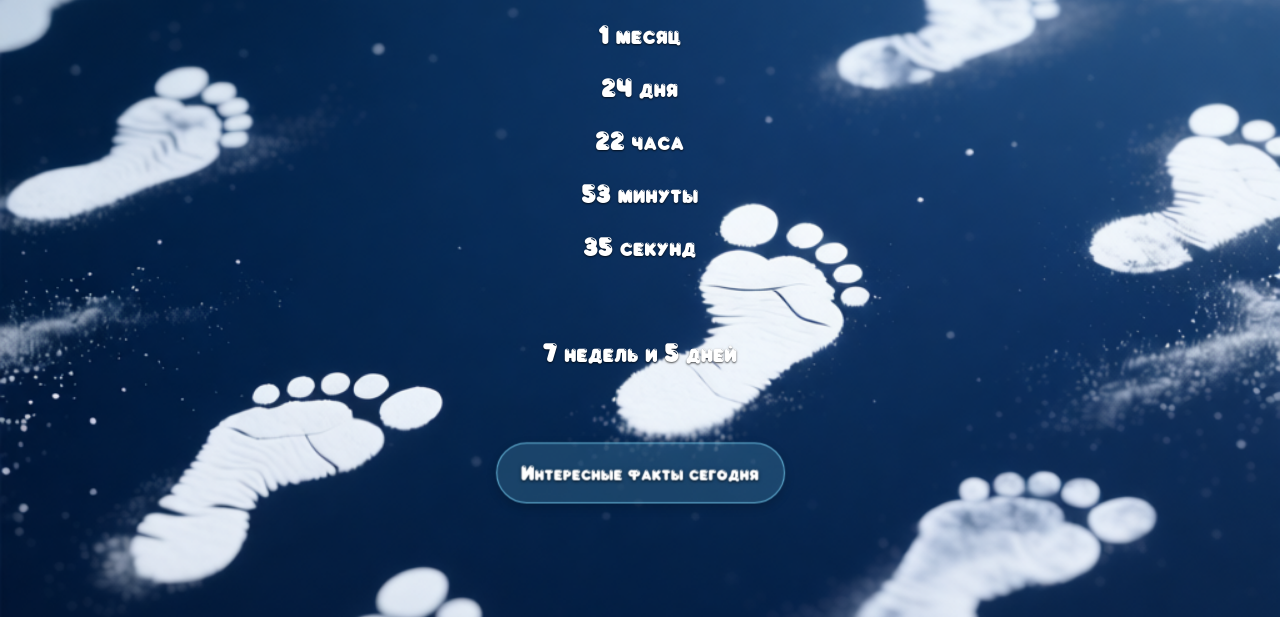
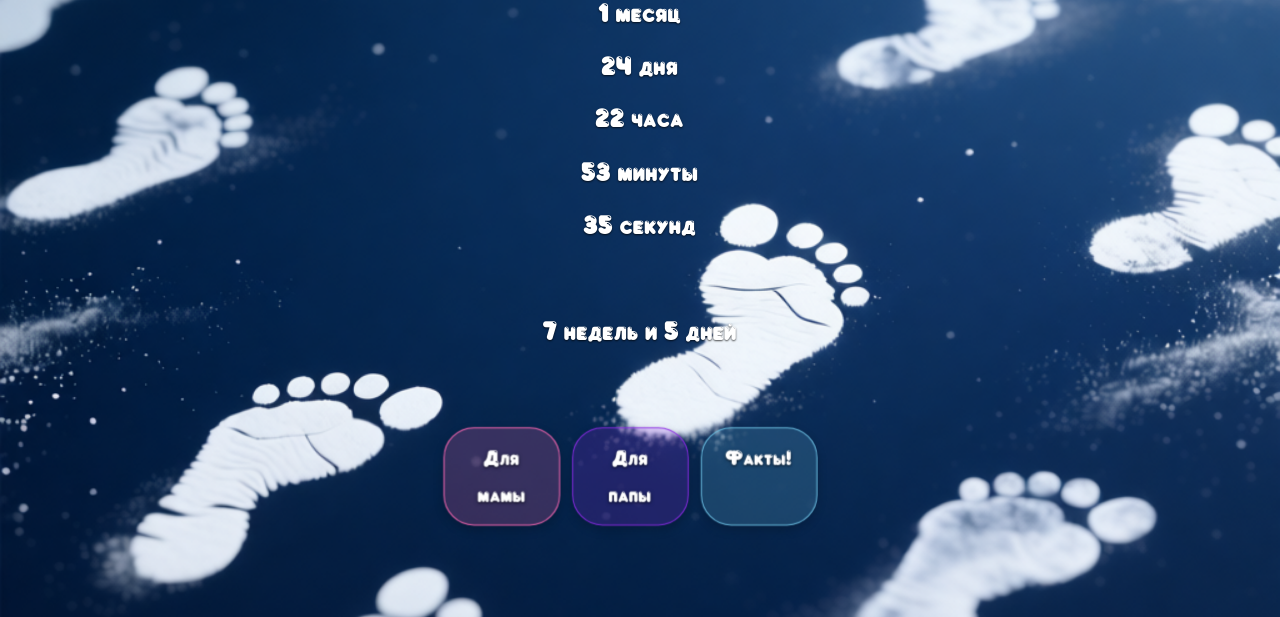
Before and after one commit to pomazunv-svg/son-counter1, a plain HTML site: page index.html in a window 1280 px wide. Shown: the part 183-800 px from the top of the page. Drawn offline with Linux system fonts and the light colour scheme.

Commit message:
index.html

```diff
--- a/index.html
+++ b/index.html
@@ -90,12 +90,21 @@
             transform: scale(1);
         }
 
-        .fact-button {
+        /* Контейнер для трёх кнопок */
+        .buttons-container {
+            display: flex;
+            flex-wrap: wrap;
+            justify-content: center;
+            gap: 12px;
+            margin-top: 1.2rem;
+            max-width: 95%;
+        }
+
+        .action-button {
             background: rgba(110, 193, 228, 0.2);
             border: 1px solid #6ec1e4;
             border-radius: 30px;
-            padding: 10px 24px;
-            display: inline-block;
+            padding: 10px 20px;
             text-decoration: none;
             color: white;
             font-family: 'Smeshariki Covers', sans-serif;
@@ -105,11 +114,29 @@
             -webkit-backdrop-filter: blur(8px);
             box-shadow: 0 4px 12px rgba(0,0,0,0.2);
             transition: all 0.2s ease;
-            margin-top: 0.5rem;
+            flex: 1;
+            min-width: 110px;
+            text-align: center;
         }
-        .fact-button:hover {
+        .action-button:hover {
             background: rgba(110, 193, 228, 0.3);
             transform: scale(1.03);
+        }
+
+        .mom-button {
+            background: rgba(255, 105, 180, 0.2);
+            border-color: #ff69b4;
+        }
+        .mom-button:hover {
+            background: rgba(255, 105, 180, 0.3);
+        }
+
+        .dad-button {
+            background: rgba(138, 43, 226, 0.2);
+            border-color: #8a2be2;
+        }
+        .dad-button:hover {
+            background: rgba(138, 43, 226, 0.3);
         }
 
         /* Кнопка-облачко */
@@ -142,7 +169,11 @@
         @media (max-width: 390px) {
             h1 { font-size: 2.4rem; }
             .counter { font-size: 1.5rem; }
-            .fact-button { font-size: 1.2rem; padding: 9px 20px; }
+            .action-button {
+                font-size: 1.15rem;
+                padding: 8px 15px;
+                min-width: 95px;
+            }
             .cloud-button {
                 top: 15px;
                 right: 15px;
@@ -159,7 +190,7 @@
 
     <h1>Нашему сыночку</h1>
     <div class="counter" id="counter">
-        <!-- Строки и кнопка будут добавлены скриптом -->
+        <!-- Строки будут добавлены скриптом -->
     </div>
 
     <script>
@@ -369,20 +400,53 @@
                 counter.appendChild(div);
             });
 
-            const factButton = document.createElement('a');
-            factButton.href = 'facts.html';
-            factButton.className = 'fact-button';
-            factButton.textContent = 'Интересные факты сегодня';
-            factButton.addEventListener('click', (e) => {
+            // Контейнер для трёх кнопок
+            const buttonsContainer = document.createElement('div');
+            buttonsContainer.className = 'buttons-container';
+
+            // Кнопка "Для мамы"
+            const momButton = document.createElement('a');
+            momButton.href = 'for-mom.html';
+            momButton.className = 'action-button mom-button';
+            momButton.textContent = 'Для мамы';
+            momButton.addEventListener('click', (e) => {
+                e.preventDefault();
+                document.body.classList.add('fade-out');
+                setTimeout(() => {
+                    window.location.href = 'for-mom.html';
+                }, 400);
+            });
+
+            // Кнопка "Для папы"
+            const dadButton = document.createElement('a');
+            dadButton.href = 'for-dad.html';
+            dadButton.className = 'action-button dad-button';
+            dadButton.textContent = 'Для папы';
+            dadButton.addEventListener('click', (e) => {
+                e.preventDefault();
+                document.body.classList.add('fade-out');
+                setTimeout(() => {
+                    window.location.href = 'for-dad.html';
+                }, 400);
+            });
+
+            // Кнопка "Факты!"
+            const factsButton = document.createElement('a');
+            factsButton.href = 'facts.html';
+            factsButton.className = 'action-button';
+            factsButton.textContent = 'Факты!';
+            factsButton.addEventListener('click', (e) => {
                 e.preventDefault();
                 document.body.classList.add('fade-out');
                 setTimeout(() => {
                     window.location.href = 'facts.html';
                 }, 400);
             });
-            const buttonWrapper = document.createElement('div');
-            buttonWrapper.appendChild(factButton);
-            counter.appendChild(buttonWrapper);
+
+            buttonsContainer.appendChild(momButton);
+            buttonsContainer.appendChild(dadButton);
+            buttonsContainer.appendChild(factsButton);
+            counter.appendChild(buttonsContainer);
         }
 
         function updateLine(id, text) {
@@ -454,13 +518,11 @@
         `;
         document.head.appendChild(style);
 
-        // КРИТИЧЕСКИ ВАЖНЫЕ ВЫЗОВЫ - НЕ УДАЛЯТЬ!
         requestNotificationPermission();
         initCounterDOM();
         updateCounter();
         setInterval(updateCounter, 1000);
 
-        // Обработчик для кнопки-облачка
         document.getElementById('cloudBtn').addEventListener('click', (e) => {
             e.preventDefault();
             document.body.classList.add('fade-out');
```
